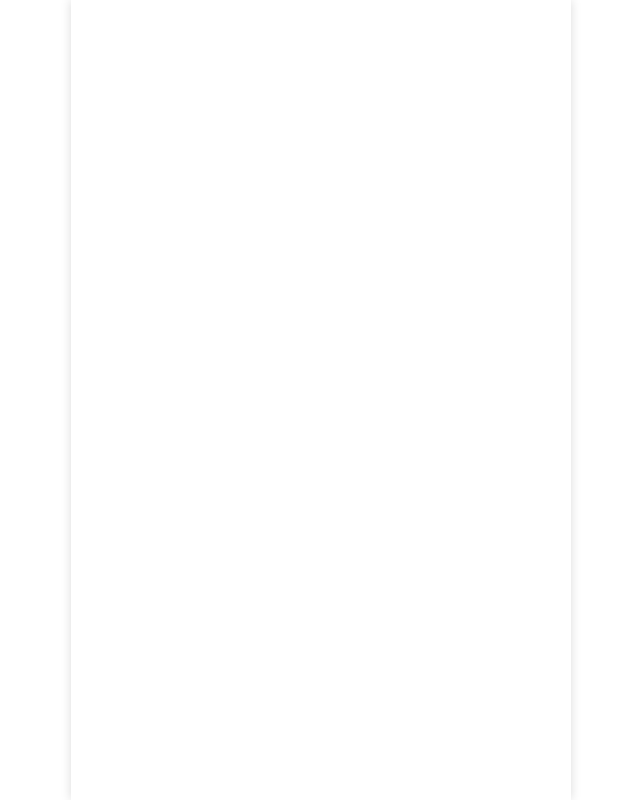
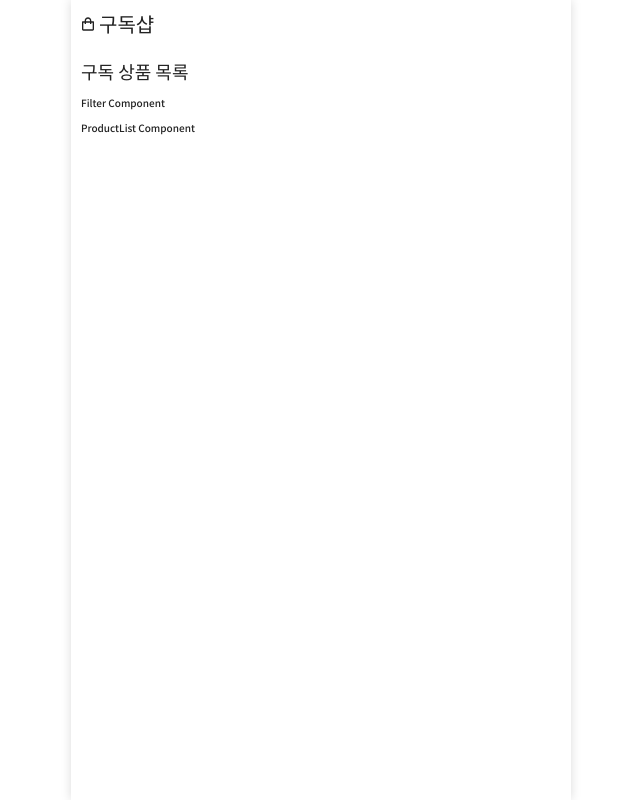
Before and after one commit to ycjeon0129/Planty, a React (Create React App) app in the folder frontend/: page /shop in a window 1280 px wide. Before the commit this address had no page. Shown: the whole page, without its empty margins (319-959 px from the left). Built offline with nearby package versions, Linux system fonts and the light colour scheme.

Commit message:
[FE] Design : 구독샵 페이지 레이아웃 구현

```diff
--- /dev/null
+++ b/frontend/src/components/layout/Page/ShopPageLayout/ShopPageLayout.scss
@@ -0,0 +1,13 @@
+@import 'styles/base/variable';
+@import 'styles/mixins/flex';
+
+.shop-page-layout-container {
+	@include flex-column(30px);
+
+	#product-list-container {
+		#product-list {
+			@include flex-column($mr-lg);
+			@include flex-align(center, start);
+		}
+	}
+}
--- /dev/null
+++ b/frontend/src/components/layout/Page/ShopPageLayout/ShopPageLayout.tsx
@@ -0,0 +1,30 @@
+import React, { ReactNode } from 'react';
+import './ShopPageLayout.scss';
+import PageLayout from 'components/layout/PageLayout/PageLayout';
+import NavigationLayout from 'components/layout/NavigationLayout/NavigationLayout';
+import ContentsLayout from 'components/layout/ContentsLayout/ContentsLayout';
+import ShopIcon from 'assets/icons/pageTitle/ShoppingBag.svg';
+import PageTitle from 'components/atoms/common/PageTitle/PageTitle';
+
+function ShopPageLayout({ children }: { children: ReactNode[] }) {
+	return (
+		<PageLayout>
+			<NavigationLayout>
+				<PageTitle icon={ShopIcon} text="구독샵" />
+			</NavigationLayout>
+
+			<div className="shop-page-layout-container">
+				{/* 구독 상품 목록(제목, 필터, 목록) */}
+				<ContentsLayout id="product-list-container">
+					{children[0]}
+					<div id="product-list">
+						{children[1]}
+						{children[2]}
+					</div>
+				</ContentsLayout>
+			</div>
+		</PageLayout>
+	);
+}
+
+export default ShopPageLayout;
--- /dev/null
+++ b/frontend/src/pages/Shop/ShopPage.tsx
@@ -0,0 +1,15 @@
+import React from 'react';
+import AreaTitle from 'components/atoms/common/AreaTitle/AreaTitle';
+import ShopPageLayout from 'components/layout/Page/ShopPageLayout/ShopPageLayout';
+
+function ShopPage() {
+	return (
+		<ShopPageLayout>
+			<AreaTitle title="구독 상품 목록" url="#" />
+			<div>Filter Component</div>
+			<div>ProductList Component</div>
+		</ShopPageLayout>
+	);
+}
+
+export default ShopPage;
--- a/frontend/src/router/AppRouter.tsx
+++ b/frontend/src/router/AppRouter.tsx
@@ -4,6 +4,7 @@ import { BrowserRouter, Route, Routes, Navigate } from 'react-router-dom';
 import LoadingPage from 'pages/Etc/LoadingPage';
 import LoginPage from 'pages/User/LoginPage';
 import Develop from 'pages/Develop';
+import ShopPage from 'pages/Shop/ShopPage';
 import PrivateRoute from './PrivateRoute';
 import 'styles/index.scss';
 
@@ -33,6 +34,7 @@ function AppRouter() {
 								</PrivateRoute>
 							}
 						/>
+						<Route path="/shop" element={<ShopPage />} />
 						<Route path="/login" element={<LoginPage />} />
 
 						{/* 컴포넌트 개발용 */}
```
Also changed, not shown: 1 other file (tests, documents, lock files or other folders).
